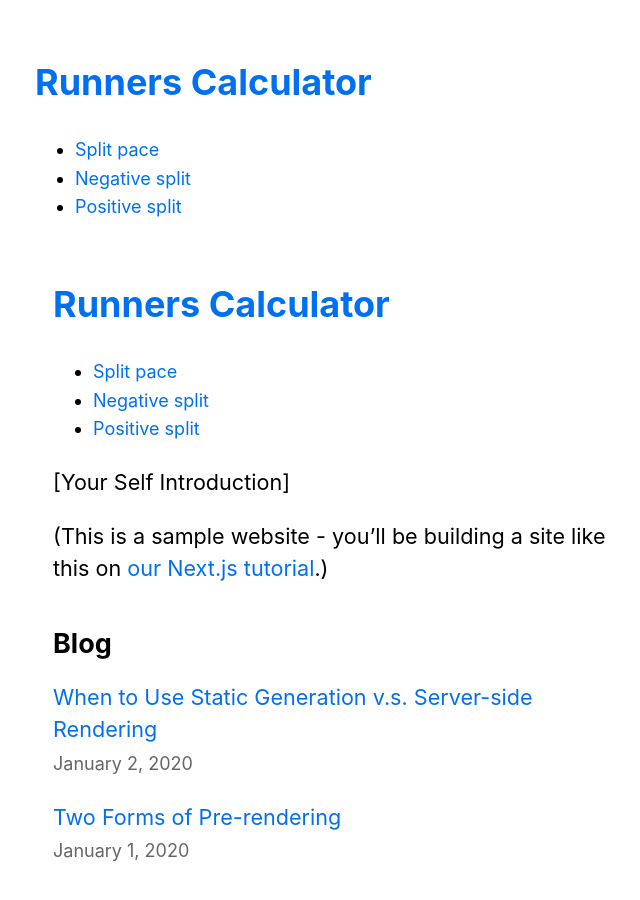
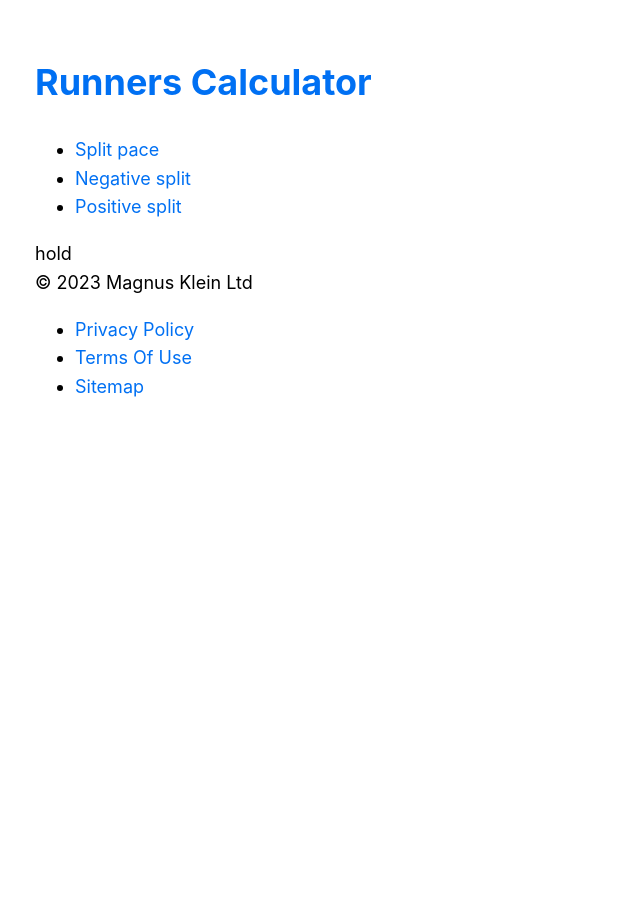
Before and after one commit to jaymagrob/running-calculator, a Next.js app: page / in a window 1280 px wide. Shown: the top 900 px of the page, without its empty margins (299-939 px from the left). After the commit the page ends 800 px from the top, so only its background shows below. Built offline with nearby package versions, Linux system fonts and the light colour scheme.

Commit message:
Run-10: footer content added

```diff
--- /dev/null
+++ b/components/footer.js
@@ -0,0 +1,22 @@
+import Link from 'next/link';
+
+export default function Footer() {
+  return (
+    <footer>
+      © 2023 Magnus Klein Ltd
+      <nav>
+        <ul>
+          <li>
+            <Link href="/privacy-policy">Privacy Policy</Link>
+          </li>
+          <li>
+            <Link href="/terms-of-use">Terms Of Use</Link>
+          </li>
+          <li>
+            <Link href="/sitemap">Sitemap</Link>
+          </li>
+        </ul>
+      </nav>
+    </footer>
+  )
+}
--- a/components/layout.js
+++ b/components/layout.js
@@ -1,5 +1,6 @@
 import Head from 'next/head';
-import Header from '../components/header'
+import Header from './header'
+import Footer from './footer'
 import styles from './layout.module.css';
 
 const name = 'Your Name';
@@ -25,6 +26,7 @@ export default function Layout({ children }) {
       </Head>
       <Header />
       {children}
+      <Footer />
     </div>
   )
 }
--- a/pages/index.js
+++ b/pages/index.js
@@ -1,9 +1,3 @@
-import Head from 'next/head';
-import Link from 'next/link';
-import Layout, { siteTitle } from '../components/layout';
-import Date from '../components/date';
-import utilStyles from '../styles/utils.module.css';
-
 import { getSortedPostsData } from '../lib/posts';
 
 export async function getStaticProps() {
@@ -17,31 +11,6 @@ export async function getStaticProps() {
 
 export default function Home({ allPostsData }) {
   return (
-    <Layout home>
-      <Head>
-        <title>{siteTitle}</title>
-      </Head>
-      <section className={utilStyles.headingMd}>
-        <p>[Your Self Introduction]</p>
-        <p>
-          (This is a sample website - you’ll be building a site like this on{' '}
-          <a href="https://nextjs.org/learn">our Next.js tutorial</a>.)
-        </p>
-      </section>
-      <section className={`${utilStyles.headingMd} ${utilStyles.padding1px}`}>
-        <h2 className={utilStyles.headingLg}>Blog</h2>
-        <ul className={utilStyles.list}>
-          {allPostsData.map(({ id, date, title }) => (
-            <li className={utilStyles.listItem} key={id}>
-              <Link href={`/posts/${id}`}>{title}</Link>
-              <br />
-              <small className={utilStyles.lightText}>
-              <Date dateString={date} />
-              </small>
-            </li>
-          ))}
-        </ul>
-      </section>
-    </Layout>
+      <div>hold</div>
   );
 }
```
Also changed, not shown: pages/privacy-policy.js (added, +8 -0 lines), pages/sitemap.js (added, +8 -0 lines), pages/terms-of-use.js (added, +8 -0 lines).
